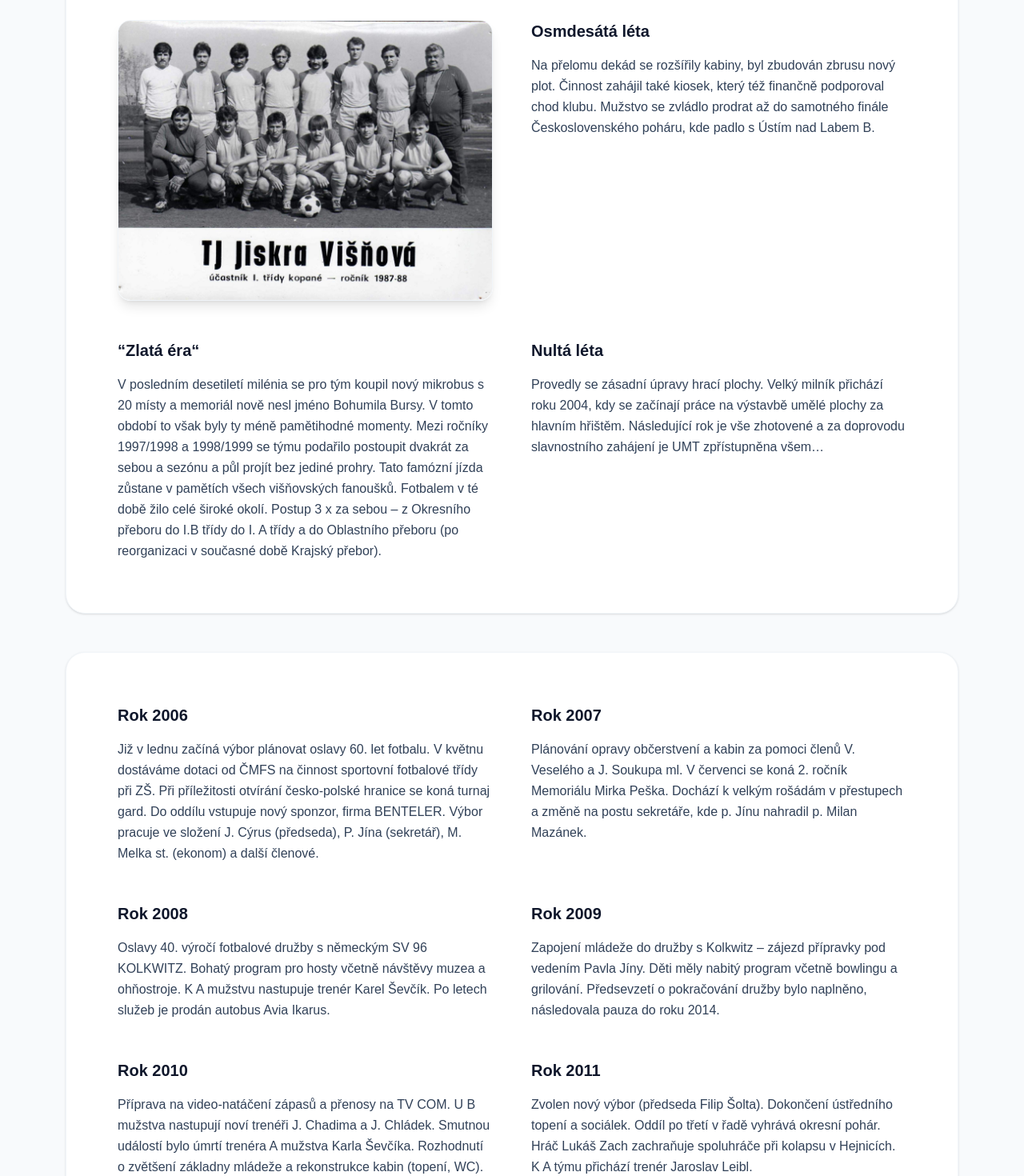
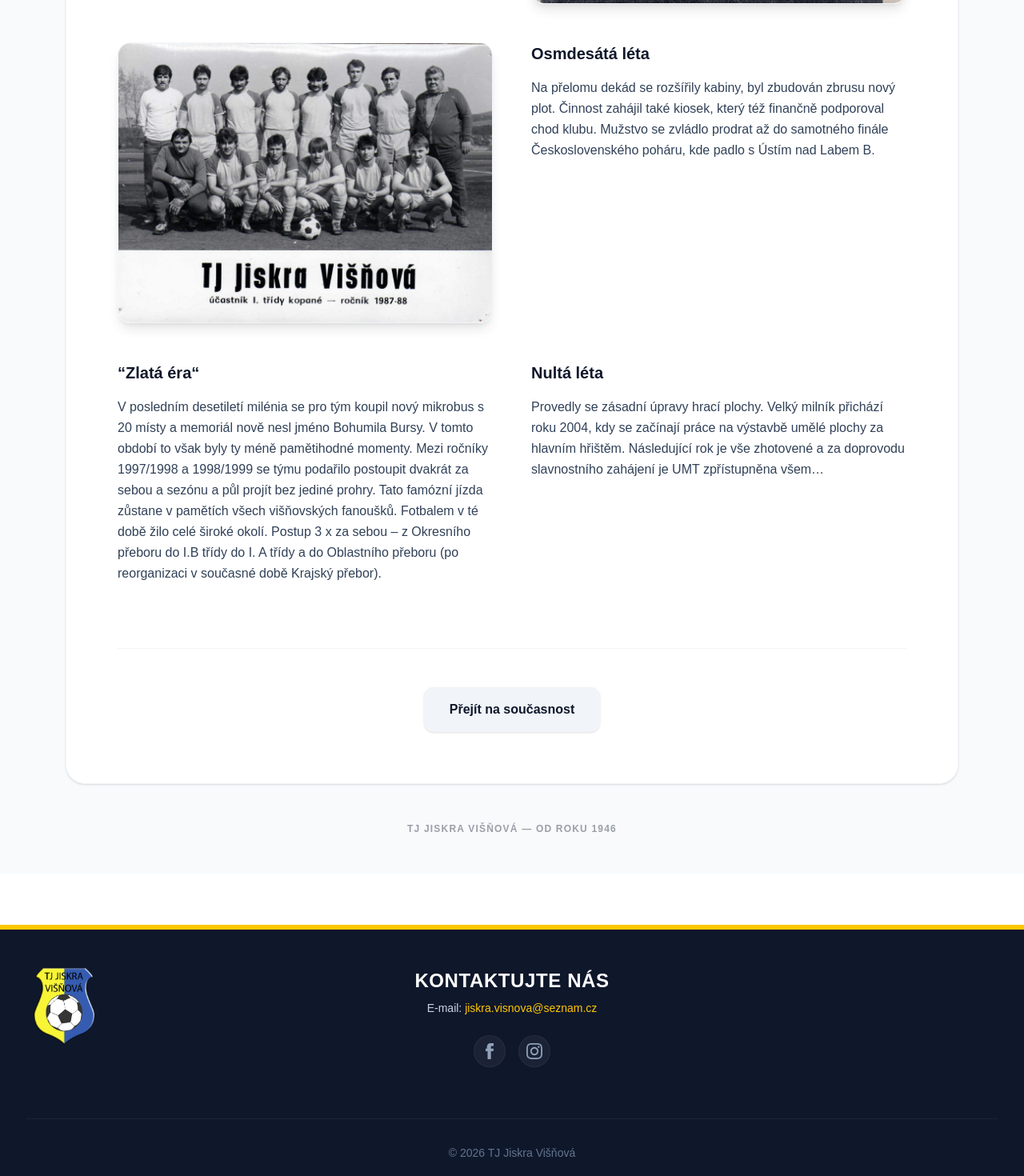
Before and after one commit to VojtaKaniok11/Visnova-frontend, a Next.js app in the folder frontend/: page /historie in a window 1280 px wide. Shown: the part 1330-2800 px from the top of the page at 80% size. Built offline with nearby package versions, Linux system fonts and the light colour scheme.

Commit message:
Úprava historie a aktualit

```diff
--- a/frontend/app/aktuality/[id]/page.tsx
+++ b/frontend/app/aktuality/[id]/page.tsx
@@ -123,12 +123,7 @@ export default async function Page({ params }: { params: Promise<{ id: string }>
               )}
             </div>
 
-            <div className="mt-20 pt-12 border-t border-slate-100 flex items-center justify-between gap-8 flex-col sm:flex-row">
-              <div className="flex -space-x-4">
-                 {[1,2,3].map(i => (
-                   <div key={i} className={`w-12 h-12 rounded-full border-4 border-white bg-blue-900 flex items-center justify-center text-[10px] font-black text-yellow-400 shadow-md transform -rotate-${i*5}`}>TJ</div>
-                 ))}
-              </div>
+            <div className="mt-20 pt-12 border-t border-slate-100 flex items-center justify-center gap-8">
               <p className="text-sm font-bold text-slate-400 uppercase tracking-[0.2em]">Fandíme Jiskře Višňová</p>
             </div>
           </div>
--- a/frontend/app/historie/page.tsx
+++ b/frontend/app/historie/page.tsx
@@ -1,21 +1,25 @@
+'use client';
+
+import { useState } from "react";
 import Image from "next/image";
 
 export default function HistoriePage() {
+  const [activeTab, setActiveTab] = useState<'historie' | 'soucasnost'>('historie');
+
   return (
     <div className="bg-slate-50 min-h-screen py-12">
       <div className="max-w-[95rem] mx-auto px-4 sm:px-6 lg:px-8">
 
         {/* Header Section */}
-        <div className="text-center max-w-4xl mx-auto mb-12">
-          <h1 className="text-3xl md:text-5xl font-bold text-slate-900 tracking-tight mb-4">
+        <div className="text-center max-w-4xl mx-auto mb-16">
+          <h1 className="text-4xl md:text-6xl font-black text-slate-700 tracking-tight">
             Historie Klubu
           </h1>
-
         </div>
 
-        {/* Main Content Container */}
-        <div className="bg-white rounded-3xl shadow-sm p-8 md:p-16 border border-slate-100 mx-[50px]">
-
+        {/* Historie Section */}
+        {activeTab === 'historie' && (
+          <div className="bg-white rounded-3xl shadow-sm p-8 md:p-16 border border-slate-100 mx-[50px] animate-in fade-in slide-in-from-bottom-4 duration-700">
             <div className="grid grid-cols-1 md:grid-cols-2 gap-x-12 gap-y-12">
 
               {/* Section 1: Poválečné období */}
@@ -126,10 +130,25 @@ export default function HistoriePage() {
                 </p>
               </div>
             </div>
+
+            {/* Link to Present */}
+            <div className="mt-20 pt-12 border-t border-slate-100 flex justify-center">
+              <button
+                onClick={() => {
+                  setActiveTab('soucasnost');
+                  window.scrollTo({ top: 0, behavior: 'smooth' });
+                }}
+                className="px-8 py-4 bg-slate-100 text-slate-900 font-bold rounded-xl transition-colors shadow-sm cursor-pointer"
+              >
+                Přejít na současnost
+              </button>
             </div>
+          </div>
+        )}
 
-        {/* Bubble 2: Moderní éra (od roku 2006) */}
-        <div className="bg-white rounded-3xl shadow-sm p-8 md:p-16 border border-slate-100 mx-[50px] mt-12">
+        {/* Současnost Section */}
+        {activeTab === 'soucasnost' && (
+          <div className="bg-white rounded-3xl shadow-sm p-8 md:p-16 border border-slate-100 mx-[50px] animate-in fade-in slide-in-from-bottom-4 duration-700">
             <div className="grid grid-cols-1 md:grid-cols-2 gap-x-12 gap-y-12">
 
               {/* Section 7: Rok 2006 */}
@@ -178,7 +197,7 @@ export default function HistoriePage() {
                   Rok 2010
                 </h2>
                 <p className="text-slate-700 leading-relaxed text-sm md:text-base">
-                Příprava na video-natáčení zápasů a přenosy na TV COM. U B mužstva nastupují noví trenéři J. Chadima a J. Chládek. Smutnou událostí bylo úmrtí trenéra A mužstva Karla Ševčíka. Rozhodnutí o zvětšení základny mládeže a rekonstrukce kabin (topení, WC).
+                  Příprava na video-natáčení zápasů a přenosy na TV COM. U B mužstva nastupují noví trenéři J. Chadima a J. Chládek. Smutnou událostí bylo úmrtí trenéra A mužstva Karel Ševčík. Rozhodnutí o zvětšení základny mládeže a rekonstrukce kabin (topení, WC).
                 </p>
               </div>
 
@@ -241,9 +260,22 @@ export default function HistoriePage() {
                   Klub má 5 mládežnických a 2 dospělá mužstva. U A týmu střídá trenéra Leibla Milan Melka ml. Úspěšný zájezd na turnaj obcí Višňových (2. místo). Další úpravy trávníku a brigády v areálu.
                 </p>
               </div>
+            </div>
 
+            {/* Back to History */}
+            <div className="mt-20 pt-12 border-t border-slate-100 flex justify-center">
+              <button
+                onClick={() => {
+                  setActiveTab('historie');
+                  window.scrollTo({ top: 0, behavior: 'smooth' });
+                }}
+                className="px-8 py-4 bg-slate-100 text-slate-900 font-bold rounded-xl transition-colors shadow-sm cursor-pointer"
+              >
+                Zpět do historie
+              </button>
             </div>
           </div>
+        )}
 
         {/* Footer Text */}
         <div className="mt-12 text-center opacity-40">
```
Lines whose indentation alone changed are shown as unchanged.
